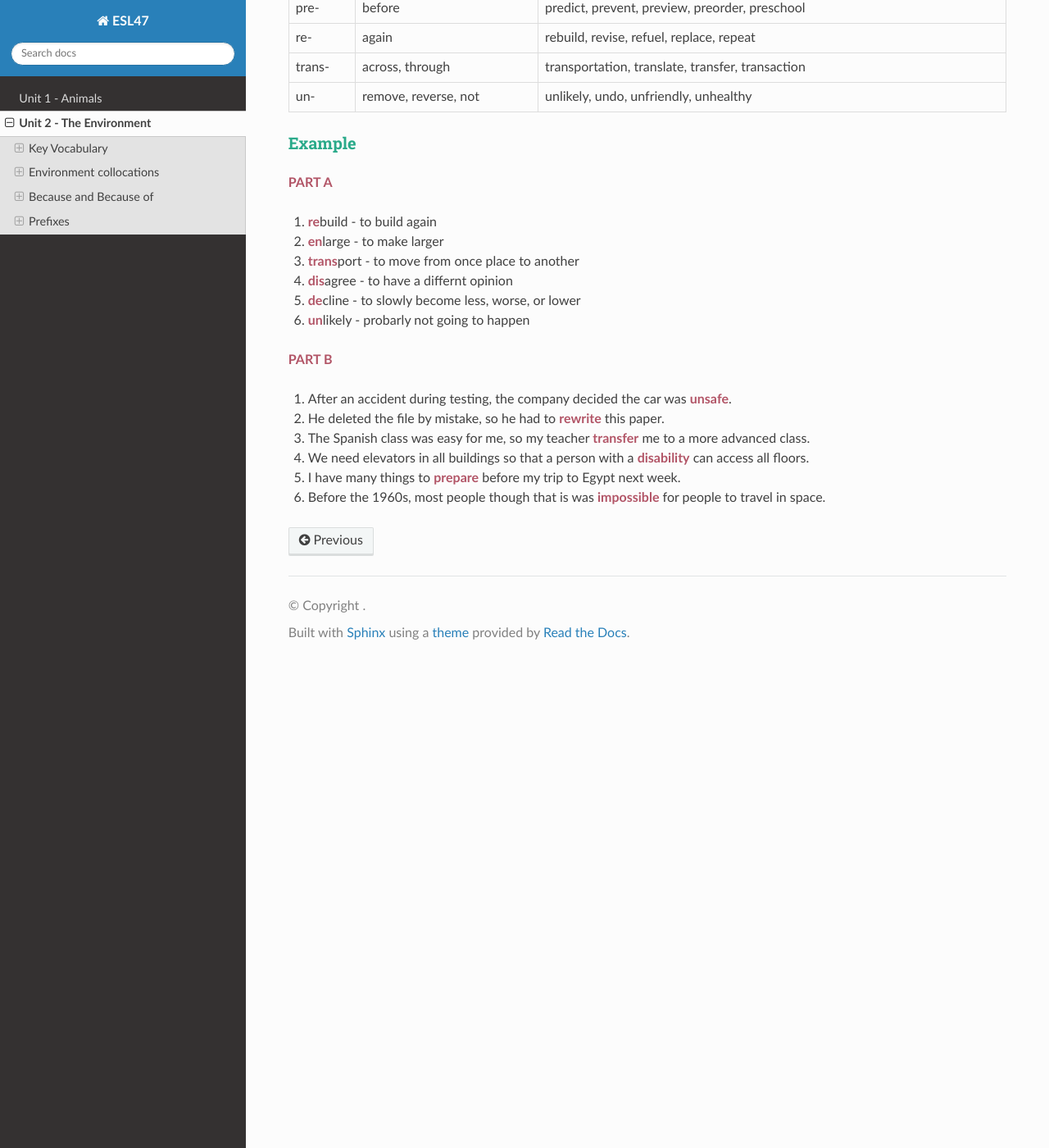
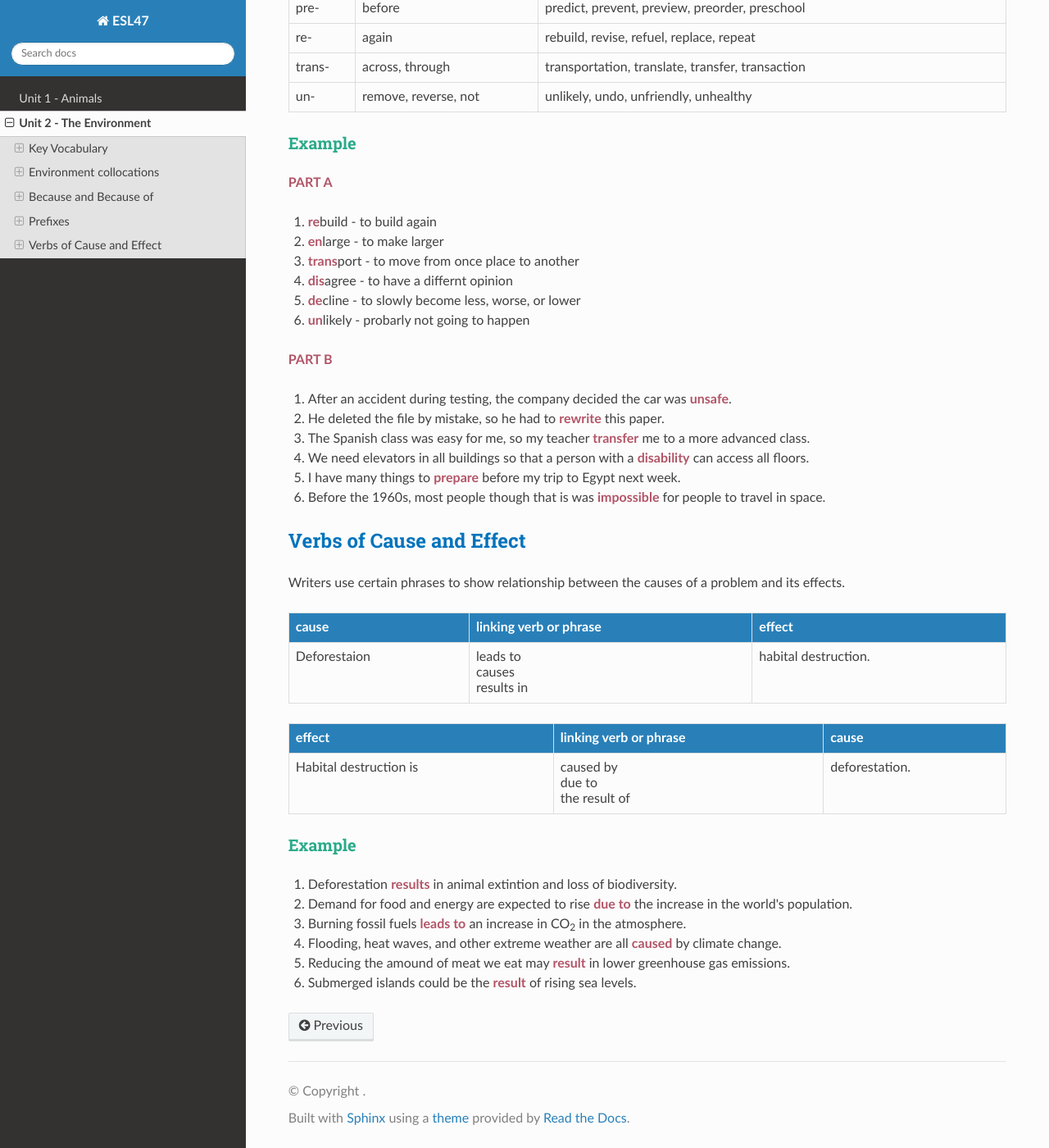
Before and after one commit to vpa24/ESL-47---Intermediate-Low-Integrated-Reading-Writing, a Sphinx documentation site: the page built from docs/source/unit2.md, in a window 1280 px wide and 1400 px high, scrolled down 3744 px. Shown: the whole window at 82% size. Built offline with Sphinx 7.4.7 and the Read the Docs theme 2.0.0, drawn with Linux system fonts in a browser that asks for light colours.

Commit message:
adding verb of cause and effect

```diff
--- a/docs/source/unit2.md
+++ b/docs/source/unit2.md
@@ -209,3 +209,43 @@ Use **because** in a clause with _subject and verb_. Use **because of** _before
 4. We need elevators in all buildings so that a person with a **disability** can access all floors.
 5. I have many things to **prepare** before my trip to Egypt next week.
 6. Before the 1960s, most people though that is was **impossible** for people to travel in space.
+
+## Verbs of Cause and Effect
+
+Writers use certain phrases to show relationship between the causes of a problem and its effects.
+
+<table>
+	<tr>
+		<th>cause</th>
+		<th>linking verb or phrase</th>
+		<th>effect</th>
+	</tr>
+	<tr>
+		<td>Deforestaion</td>
+		<td class="color-blue">leads to <br/>causes <br/>results in</td>
+		<td>habital destruction.</td>
+	</tr>
+</table>
+<table>
+	<tr>
+		<th>effect</th>
+		<th>linking verb or phrase</th>
+		<th>cause</th>
+	</tr>
+	<tr>
+		<td>Habital destruction is</td>
+		<td class="color-blue">caused by <br/>due to<br/>the result of</td>
+		<td>deforestation.</td>
+	</tr>
+</table>
+
+### Example
+
+<ol>
+	<li>Deforestation <strong>results</strong> in animal extintion and loss of biodiversity.</li>
+	<li>Demand for food and energy are expected to rise <strong>due to</strong> the increase in the world's population.
+	<li>Burning fossil fuels <strong>leads to</strong> an increase in CO<sub>2</sub> in the atmosphere.</li>
+	<li>Flooding, heat waves, and other extreme weather are all <strong>caused</strong> by climate change.</li>
+	<li>Reducing the amound of meat we eat may <strong>result</strong> in lower greenhouse gas emissions.</li>
+	<li>Submerged islands could be the <strong>result</strong> of rising sea levels.</li>
+</ol>
```
